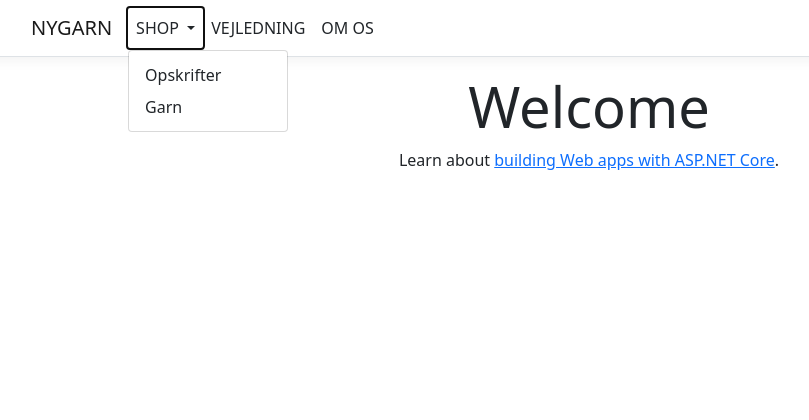
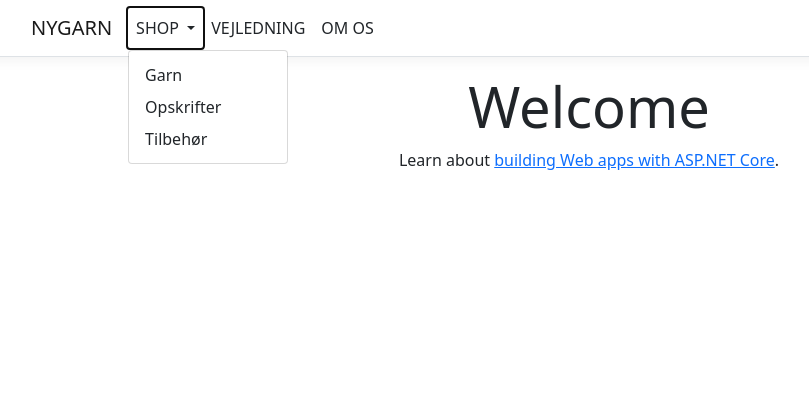
Before and after one commit to EmmaHyttel/NygarnDemo, an ASP.NET Core app: page / in a window 1280 px wide, after a click on "SHOP". Shown: the top 420 px of the page, without its empty margins (51-860 px from the left). Run offline with ASP.NET Core 8, Linux system fonts and the light colour scheme; style sheets or scripts are compiled from the project's sources.

Commit message:
Nu skulle ruterne virke

```diff
--- a/NygarnDemo/Pages/Shared/_Layout.cshtml
+++ b/NygarnDemo/Pages/Shared/_Layout.cshtml
@@ -26,15 +26,16 @@
                             </a>
                             <div class="dropdown-menu" aria-labelledby="navbarDropdown">
                                 <!-- Dropdown items -->
-                                <a class="dropdown-item" asp-area="" asp-page="/PatternsPages/GetAllPatterns">Opskrifter</a>
-                                <a class="dropdown-item" asp-area="" asp-page="/YarnPages/GetAllYarnProducts">Garn</a>
+                                <a class="dropdown-item" asp-area="" asp-page="/Product/YarnPages/GetAllYarnProducts">Garn</a>
+                                <a class="dropdown-item" asp-area="" asp-page="/Product/PatternPages/GetAllPatterns">Opskrifter</a>
+                                <a class="dropdown-item" asp-area="" asp-page="/Product/ToolPages/GetAllTools">Tilbehør</a>
                             </div>
                         </li>
                         <li class="nav-item">
                             <a class="nav-link text-dark" asp-area="" asp-page="/Index">VEJLEDNING</a>
                         </li>
                         <li class="nav-item">
-                            <a class="nav-link text-dark" asp-area="" asp-page="/Pages/Info/AboutUs">OM OS</a>
+                            <a class="nav-link text-dark" asp-area="" asp-page="/Info/AboutUs">OM OS</a>
                         </li>
                     </ul>
                 </div>
```
